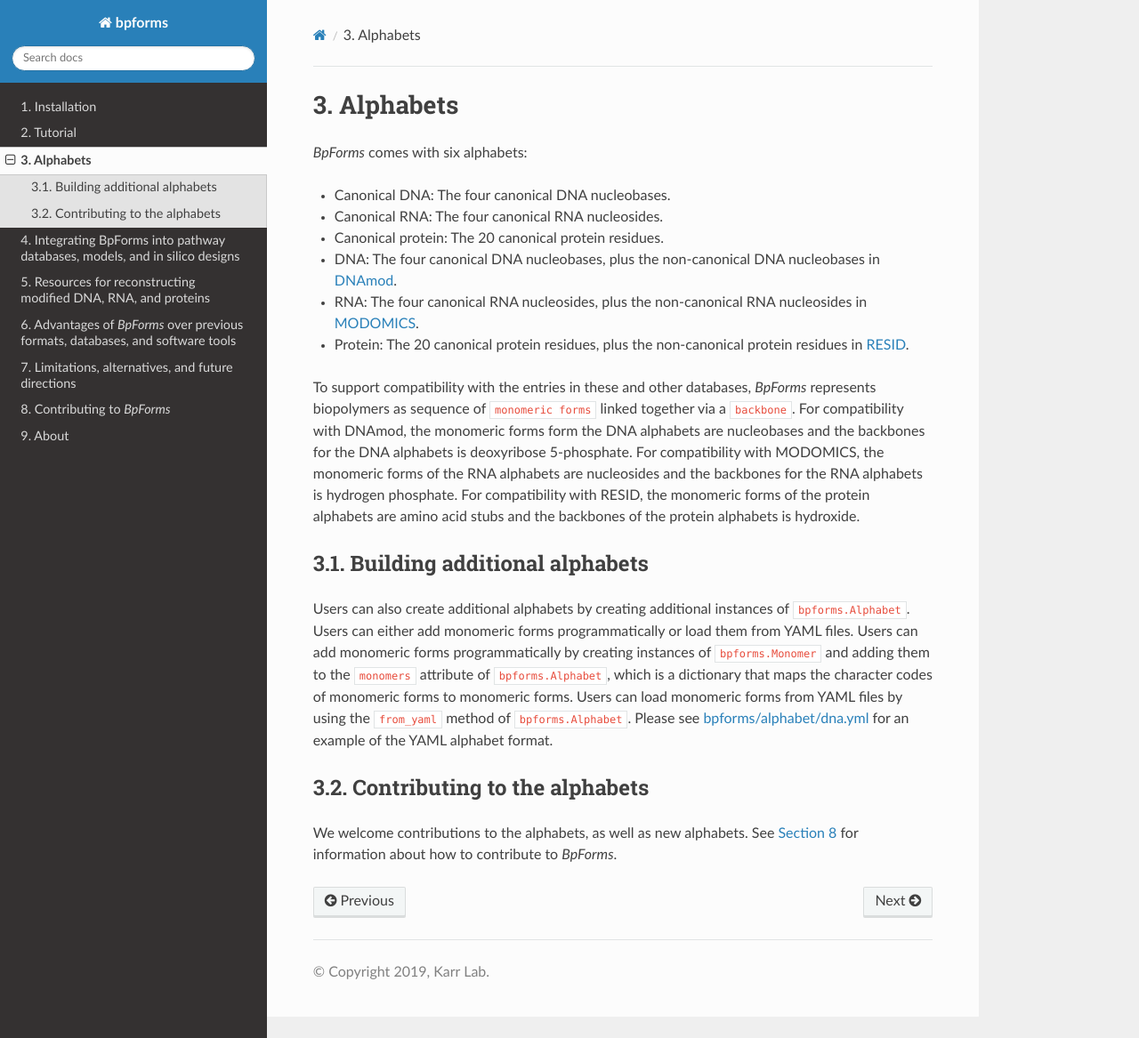
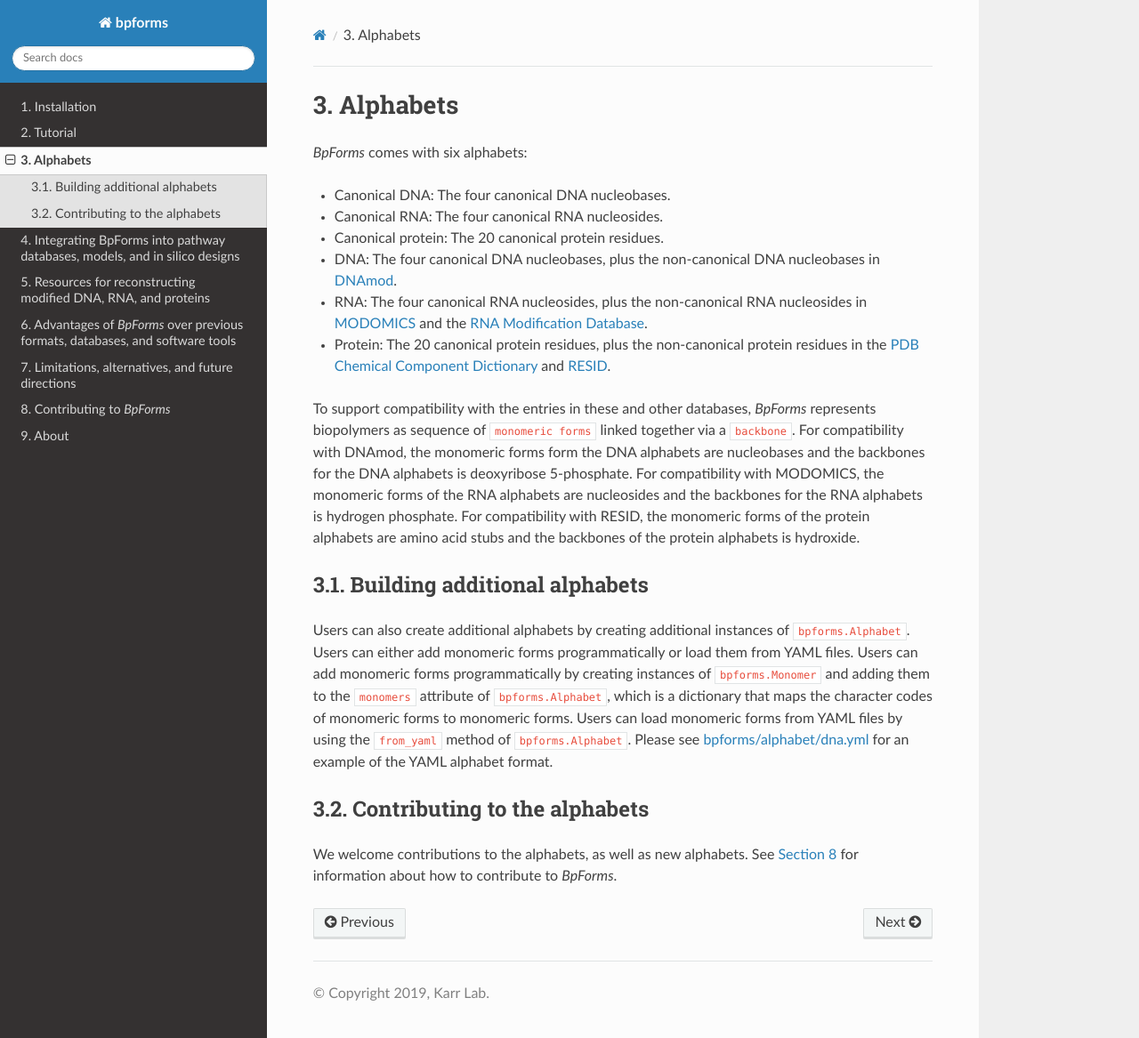
Before and after one commit to KarrLab/bpforms, a Sphinx documentation site: the page built from docs/alphabets.rst, in a window 1280 px wide and 1167 px high. Shown: the whole window at 89% size. Built offline with Sphinx 7.4.7 and the Read the Docs theme 2.0.0, drawn with Linux system fonts in a browser that asks for light colours; pages that are not in the unit, such as notebooks, are missing from menus.

Commit message:
updating sources of alphabets

```diff
--- a/docs/alphabets.rst
+++ b/docs/alphabets.rst
@@ -7,8 +7,8 @@ Alphabets
 * Canonical RNA: The four canonical RNA nucleosides.
 * Canonical protein: The 20 canonical protein residues.
 * DNA: The four canonical DNA nucleobases, plus the non-canonical DNA nucleobases in `DNAmod <https://dnamod.hoffmanlab.org>`_.
-* RNA: The four canonical RNA nucleosides, plus the non-canonical RNA nucleosides in `MODOMICS <http://modomics.genesilico.pl/modifications/>`_.
-* Protein: The 20 canonical protein residues, plus the non-canonical protein residues in `RESID <https://pir.georgetown.edu/resid/>`_.
+* RNA: The four canonical RNA nucleosides, plus the non-canonical RNA nucleosides in `MODOMICS <http://modomics.genesilico.pl/modifications/>`_ and the `RNA Modification Database <https://mods.rna.albany.edu/mods/>`_.
+* Protein: The 20 canonical protein residues, plus the non-canonical protein residues in the `PDB Chemical Component Dictionary <http://www.wwpdb.org/data/ccd>`_ and `RESID <https://pir.georgetown.edu/resid/>`_.
 
 To support compatibility with the entries in these and other databases, `BpForms` represents biopolymers as sequence of ``monomeric forms`` linked together via a ``backbone``. For compatibility with DNAmod, the monomeric forms form the DNA alphabets are nucleobases and the backbones for the DNA alphabets is deoxyribose 5-phosphate. For compatibility with MODOMICS, the monomeric forms of the RNA alphabets are nucleosides and the backbones for the RNA alphabets is hydrogen phosphate. For compatibility with RESID, the monomeric forms of the protein alphabets are amino acid stubs and the backbones of the protein alphabets is hydroxide.
 
--- a/docs/notation.rst
+++ b/docs/notation.rst
@@ -3,7 +3,7 @@
 `BpForms` notation
 ------------------
 
-The `BpForms` notation unambiguously represents the primary structure of biopolymer forms that contain canonical and non-canonical monomeric forms using (a) a syntax similar to FASTA and (b) extended alphabets for DNA, RNA, and proteins to describe monomeric forms. `BpForms` contains three pre-built canonical DNA, RNA and protein alphabets and three extended DNA, RNA, and protein alphabets curated from the DNAmod, MODOMICS, and RESID databases, respectively. Users can also create additional custom alphabets. These alphabets are associated with their corresponding biopolyer form, which allows `BpForms` to calculate the chemical structure (e.g. in SMILES format), chemical formula, molecular weight, and charge of a biopolymer.
+The `BpForms` notation unambiguously represents the primary structure of biopolymer forms that contain canonical and non-canonical monomeric forms using (a) a syntax similar to FASTA and (b) extended alphabets for DNA, RNA, and proteins to describe monomeric forms. `BpForms` contains three pre-built canonical DNA, RNA and protein alphabets and three extended DNA, RNA, and protein alphabets curated from DNAmod, MODOMICS, the PDB Chemical Component Dictionary, RESID, and the RNA Modification Database. Users can also create additional custom alphabets. These alphabets are associated with their corresponding biopolyer form, which allows `BpForms` to calculate the chemical structure (e.g. in SMILES format), chemical formula, molecular weight, and charge of a biopolymer.
 
 * Monomeric forms that are present in the alphabet are indicated by a single character or multiple characters delimited by curly brackets.
 * Monomeric forms that are not in the alphabet are defined "inline" with one or more attributes separated by vertical pipes ("|") inside square brackets.
```
